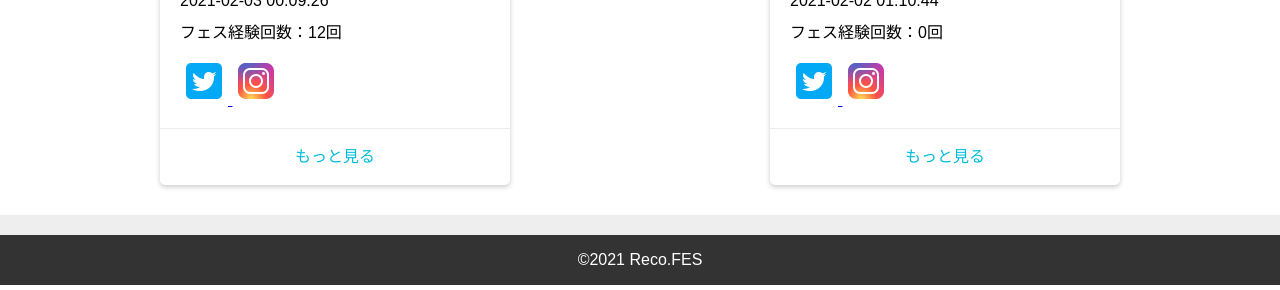
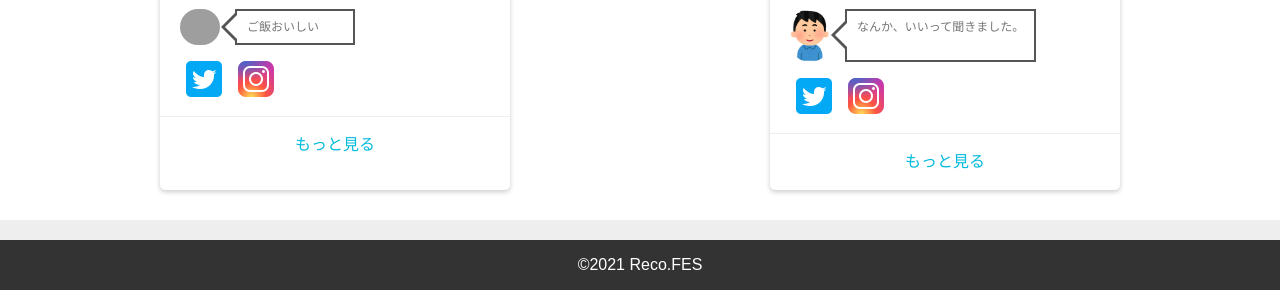
Before and after one commit to Kuma-inataku/portfolio-php-recofes, a PHP site: page /my_project/ in a window 1280 px wide. Shown: the part 2084-2374 px from the top of the page. Run offline with PHP 8.4, Linux system fonts and the light colour scheme; data comes from the database, SQL or seed files in the repository; grey boxes are pictures that could not be loaded.

Commit message:
[update]直近の口コミデザイン変更(my_project/index.php, ranking/index.php) close #146

```diff
--- a/css/home.css
+++ b/css/home.css
@@ -90,7 +90,7 @@ h2{
   font-weight: bold;
   background: linear-gradient(transparent 70%, #ffd871 70%);
 }
-/* 直近の投稿 */
+/* [直近の投稿] */
 .wrap_review{
   /* margin: 0 30px; */
   background: #fff;
@@ -132,6 +132,7 @@ h2{
   justify-content: space-around;
   list-style: none;
 }
+/* カード */
 .card{
   margin: 30px auto;
   width: 350px;
@@ -139,26 +140,87 @@ h2{
   border-radius: 5px;
   box-shadow: 0 2px 5px #ccc;
 }
-.card-img{
-  border-radius: 5px 5px 0 0;
-  max-width: 100%;
-  height: auto;
-}
-.card-content{
-  padding: 20px;
-}
-.card-title {
+.card .card-title {
   font-size: 20px;
-  margin-bottom: 20px;
+  margin: 20px 0;
   text-align: center;
   color: #333;
+  font-weight: bold;
 }
-.card-text {
+.card .card-img{
+  max-width: 300px;
+  width: 90%;
+  height: 300px;
+  margin:0 auto;
+  display: block;
+}
+.card .card-content{
+  padding: 10px 20px;
+}
+.card-content .card-review{
+  display: flex;
+  margin-bottom: 10px;
+}
+.card-content .card-review .card-user-img{
+  width: 40px;
+  border-radius: 50px;
+}
+/* カード吹き出し */
+.card-content .card-review .card-user-text{
+  position: relative;
+  display: inline-block;
+  margin-left:15px;
+  padding: 7px 10px;
+  min-width: 120px;
+  max-width: 100%;
+  color: #555;
+  font-size: 16px;
+  background: #FFF;
+  border: solid 2px #555;
+  box-sizing: border-box;
+}
+.card-content .card-review .card-user-text::before{
+  content: "";
+  position: absolute;
+  top: 50%;
+  left: -24px;
+  margin-top: -12px;
+  border: 12px solid transparent;
+  border-right: 12px solid #FFF;
+  z-index: 2;
+}
+.card-content .card-review .card-user-text::after{
+  content: "";
+  position: absolute;
+  top: 50%;
+  left: -30px;
+  margin-top: -14px;
+  border: 14px solid transparent;
+  border-right: 14px solid #555;
+  z-index: 1;
+}
+.card-content .card-review .card-user-text .card-text {
   color: #777;
-  font-size: 14px;
+  font-size: 12px;
   line-height: 1.5;
 }
-/* カードリンク(余裕あれば実装) */
+.card-content .card-user-status{
+  margin-bottom:10px ;
+  font-size: 12px;
+}
+.card-content .card-user-status .card-user-name{
+  display: inline-block;
+}
+.card-content .card-user-status .card-user-count{
+  display:inline-block;
+  margin-left: 30px;
+}
+.card-content .card-user-sns{
+  display: inline;
+}
+.card-content .card-user-sns a{
+  text-decoration: none;
+}
 .card-link {
   text-align: center;
   border-top: 1px solid #eee;
@@ -258,7 +320,6 @@ background: #777;
 }
 .register a{
   color: #54C6F0;
-  /* text-decoration: none; */
 }
 .register a:hover{
   color: orange;
--- a/css/ranking.css
+++ b/css/ranking.css
@@ -163,39 +163,5 @@ table th,table td{
   padding:10px 20px;
   cursor: pointer;
 }
-.card-img{
-  border-radius: 5px 5px 0 0;
-  max-width: 100%;
-  height: auto;
-}
-.card-content{
-  padding: 20px;
-}
-.card-title {
-  font-size: 20px;
-  margin-bottom: 20px;
-  text-align: center;
-  color: #333;
-}
-.card-text {
-  color: #777;
-  font-size: 14px;
-  line-height: 1.5;
-}
-/* カードリンク(余裕あれば実装) */
-.card-link {
-  text-align: center;
-  border-top: 1px solid #eee;
-  padding: 20px;
-}
-.card-link a {
-  text-decoration: none;
-  color: #0bd;
-  margin: 0 10px;
-}
-.card-link a:hover {
-  color: #0090aa;
-}
-/* [END]カードリンク*/
 
 /* ------------------[END]detail.php限定---------------------- */
--- a/index.php
+++ b/index.php
@@ -11,9 +11,10 @@ $reviews = $db->query('SELECT u.name, u.image, u.fes_count, u.sns_twitter, u.sns
   <meta charset="UTF-8">
   <meta name="viewport" content="width=device-width, initial-scale=1.0">
   <title>レコFES</title>
+    <!-- ナビバー -->
   <link rel="stylesheet" type="text/css" href="css/style.css">
+    <!-- ABOUT, 直近の口コミ -->
   <link rel="stylesheet" type="text/css" href="css/home.css">
-  <link rel="stylesheet" type="text/css" href="css/ranking.css">
 </head>
 <body>
   <header>
@@ -41,14 +42,11 @@ $reviews = $db->query('SELECT u.name, u.image, u.fes_count, u.sns_twitter, u.sns
 
         </div>
       </div>
-      <!-- キャッチコピー(終わり) -->
     </section>
+    <!-- ABOUTページ -->
     <div class="wrap_about">
       <div class="bg_ab">
         <h2>「レコFES」とは?</h2>
-        <!-- <div class="ab_subtitle">
-          <p>&lt;フェス初心者の方&gt;</p>
-        </div> -->
         <div class="about">
           <div class="ab_image">
             <img src="images/top_image3.jpg" alt="">
@@ -117,35 +115,35 @@ $reviews = $db->query('SELECT u.name, u.image, u.fes_count, u.sns_twitter, u.sns
       <div class="bg_rev">
         <h2>直近の口コミ</h2>
         <ul class="recent_reviews">
-          <!-- <a href="#"> -->
           <?php foreach($reviews as $review): ?>
-          <!-- <a href="#"> -->
             <li class="card">
-              <!-- <section> -->
-              <img class="card-img" src="fes_picture/<?php print(htmlspecialchars($review['review_image'],ENT_QUOTES)); ?>" alt="思い出の一枚">
+              <p class="card-title"><?php print(htmlspecialchars($review['fes_name'],ENT_QUOTES)); ?></p>
+              <img class="card-img" src="review_picture/<?php print(htmlspecialchars($review['review_image'],ENT_QUOTES));?>" alt="思い出の一枚">
               <div class="card-content">
-                <p class="card-text"><?php print(htmlspecialchars($review['review'],ENT_QUOTES)); ?></p>
-                <br>
-                <p><?php print(htmlspecialchars($review['name'],ENT_QUOTES)); ?></p>
-                <br>
-                <p><?php print(htmlspecialchars($review['created'],ENT_QUOTES)); ?></p>
-                <br>
-                <p>フェス経験回数：<?php print(htmlspecialchars($review['fes_count'],ENT_QUOTES)); ?>回</p>
-                <br>
-                <a href="<?php print(htmlspecialchars($review['sns_instagram'],ENT_QUOTES)); ?>">
-                  <img src="images/twitter.png" alt="">
-                </a>
-                <a href="<?php print(htmlspecialchars($review['sns_twitter'],ENT_QUOTES)); ?>">
-                  <img src="images/instagram.png" alt="">
-                </a>
+                <div class="card-review">
+                  <img class="card-user-img" src="user_picture/<?php print(htmlspecialchars($review['image'],ENT_QUOTES));?>" alt="口コミした人">
+                  <div class="card-user-text">
+                    <p class="card-text"><?php print(htmlspecialchars($review['review'],ENT_QUOTES)); ?></p>
+                  </div>
+                </div>
+                <div class="card-user-sns">
+                  <a href="<?php print(htmlspecialchars($review['sns_twitter'],ENT_QUOTES)); ?>">
+                    <img src="images/twitter.png" alt="" target="_blank">
+                  </a>
+                  <a href="<?php print(htmlspecialchars($review['sns_instagram'],ENT_QUOTES)); ?>">
+                    <img src="images/instagram.png" alt="" target="_blank">
+                  </a>
+                </div>
+                <!-- <div class="card-user-status">
+                  <p class="card-user-name"><?php print(htmlspecialchars($review['name'],ENT_QUOTES)); ?></p>
+                  <p class="card-user-count">フェス経験回数：<?php print(htmlspecialchars($review['fes_count'],ENT_QUOTES)); ?>回</p>
+                </div> -->
               </div>
               <div class="card-link">
                   <a href="login.php">もっと見る</a>
               </div>
-            <!-- </section> -->
             </li>
           <?php endforeach; ?>
-          <!-- </a> -->
         </ul>
       </div>
     </div>
```
Also changed, not shown: ranking/index.php (+16 -10 lines).
